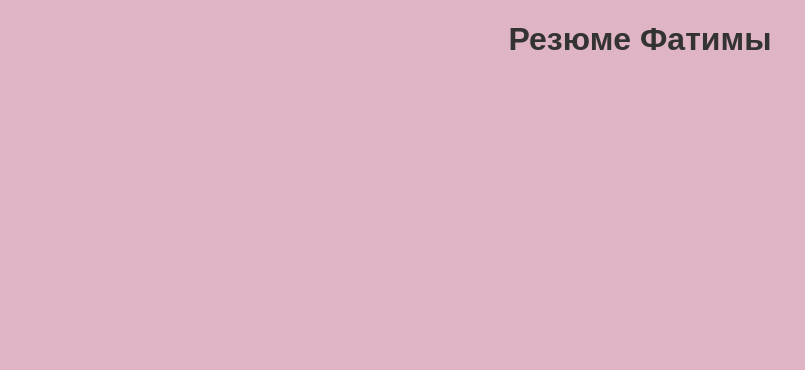
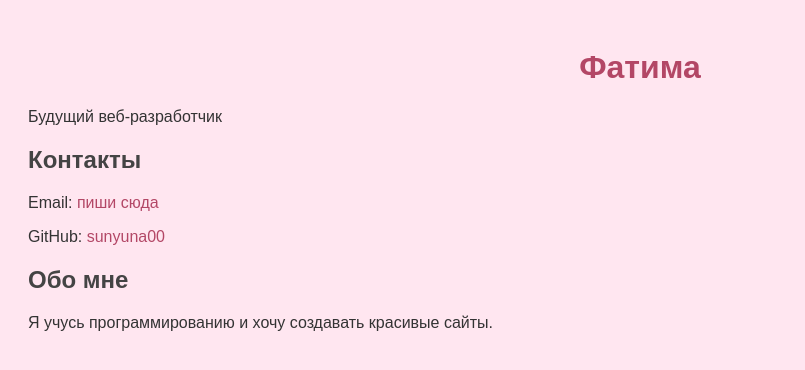
Before and after one commit to sunyuna00/rsschool-cv, a plain HTML site: page index.html in a window 1280 px wide. Shown: the whole page, without its empty margins (0-805 px from the left). Drawn offline with Linux system fonts and the light colour scheme.

```diff
--- a/index.html
+++ b/index.html
@@ -7,6 +7,14 @@
     <link rel="stylesheet" href="style.css">
 </head>
 <body>
-    <h1>Резюме Фатимы</h1>
+        <h1>Фатима</h1>
+    <p>Будущий веб-разработчик</p>
+
+    <h2>Контакты</h2>
+    <p>Email: <a href="itxtoyif@gmail.com">пиши сюда</a></p>
+    <p>GitHub: <a href="https://github.com/sunyuna00" target="_blank">sunyuna00</a></p>
+
+    <h2>Обо мне</h2>
+    <p>Я учусь программированию и хочу создавать красивые сайты.</p>
 </body>
 </html>
--- a/style.css
+++ b/style.css
@@ -1,8 +1,21 @@
 body {
     font-family: Arial, sans-serif;
-    background-color: #dfb4c5; /* нежно-розовый фон */
+    background-color: #ffe6f0; /* нежно-розовый фон */
     color: #333;
+    padding: 20px;
 }
+
 h1 {
     text-align: center;
+    color: #b34766;
 }
+
+h2 {
+    margin-top: 20px;
+    color: #444;
+}
+
+a {
+    color: #b34766;
+    text-decoration: none;
+}
```
